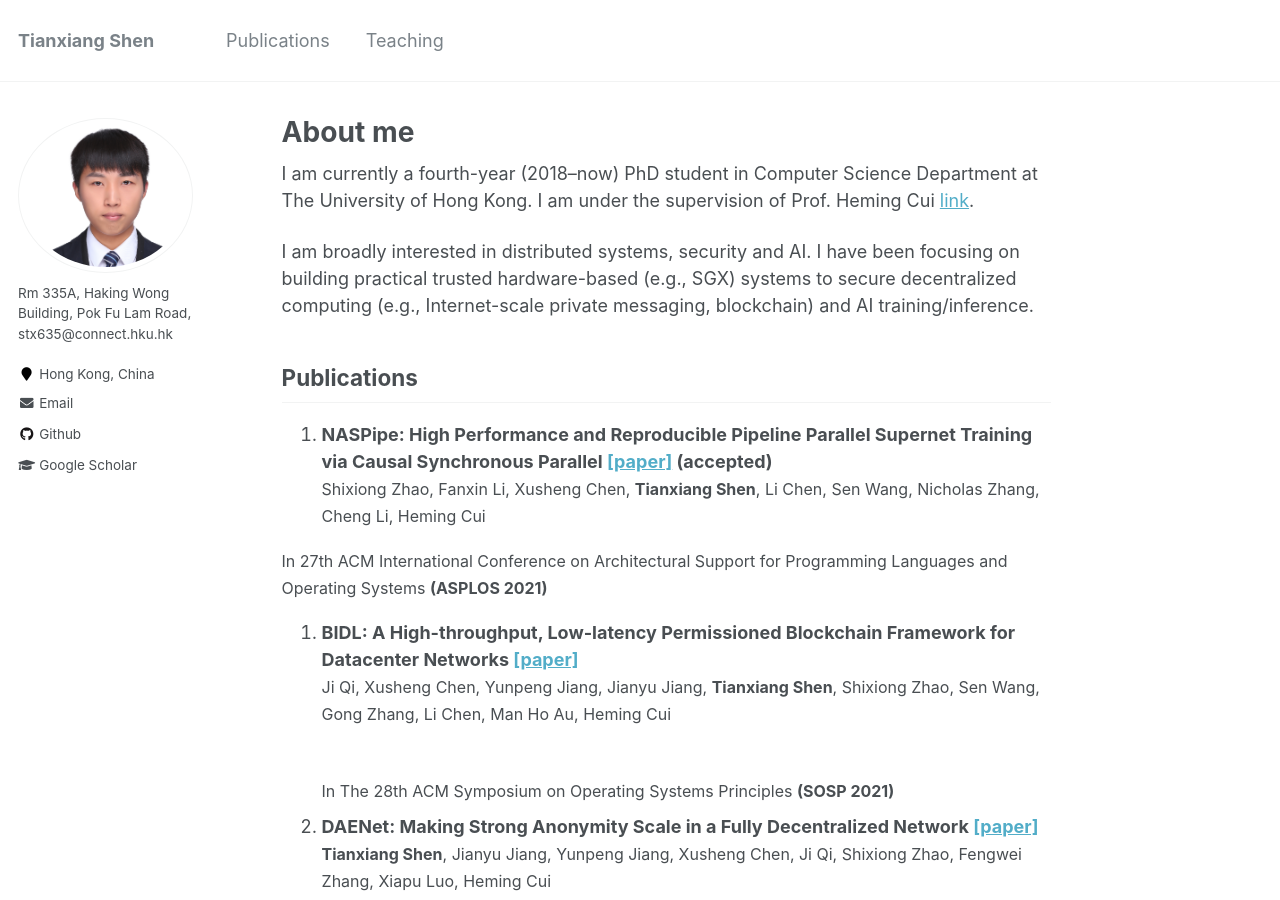
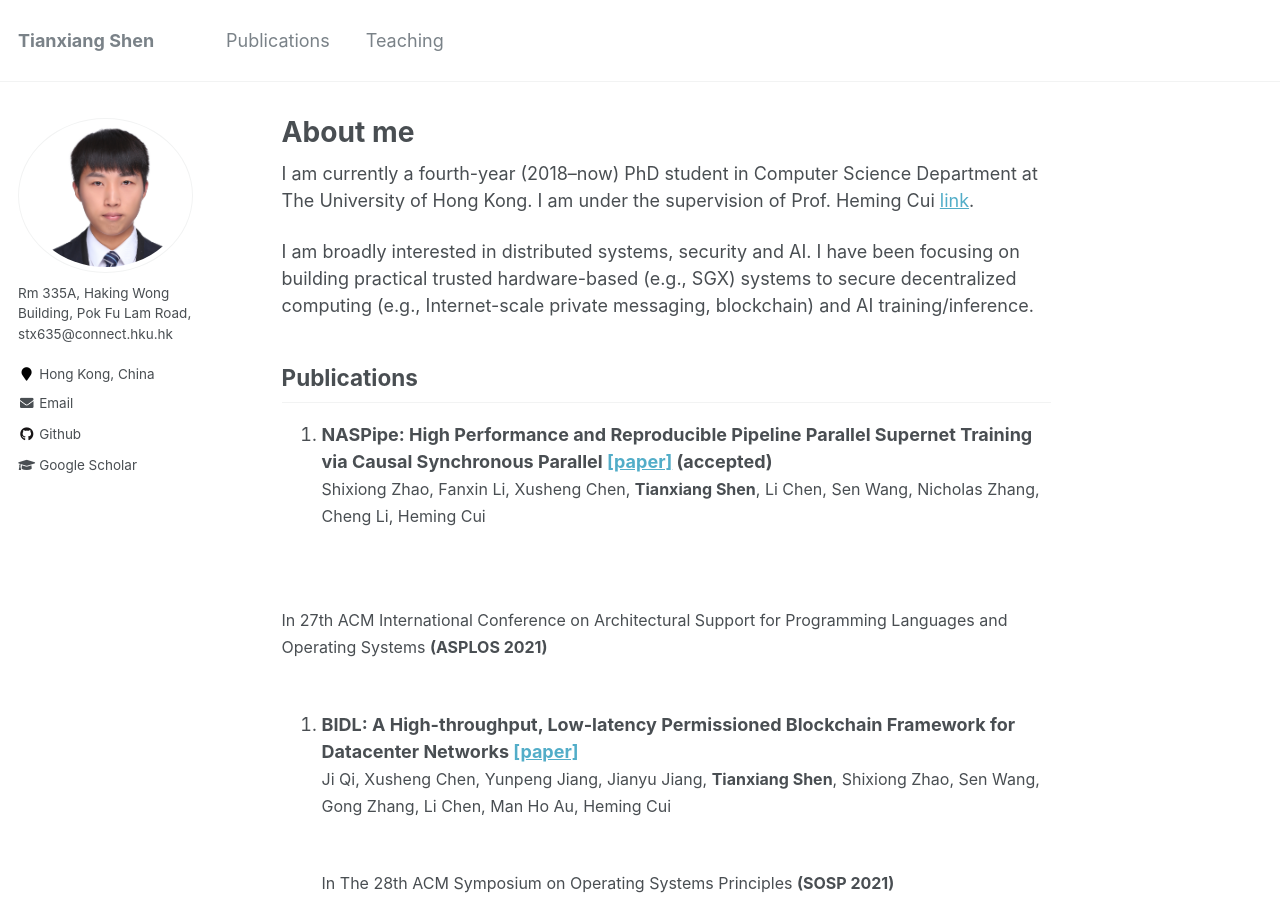
Before and after one commit to tianxiang999/tianxiang999.github.io, a Jekyll site: the page built from _pages/about.md, in a window 1280 px wide and 900 px high. Built offline with Jekyll 4.4.1, drawn with Linux system fonts in a browser that asks for light colours.

Commit message:
Update about.md

```diff
--- a/_pages/about.md
+++ b/_pages/about.md
@@ -21,8 +21,10 @@ Publications
    Training via Causal Synchronous Parallel [[paper]]() (accepted)</strong>
   <br>
    <font size="3">Shixiong Zhao, Fanxin Li, Xusheng Chen, <strong>Tianxiang
-Shen</strong>, Li Chen, Sen Wang, Nicholas Zhang, Cheng Li, Heming Cui</font>
-  <font size="3">In 27th ACM International Conference on Architectural Support for Programming Languages and Operating Systems <strong>(ASPLOS 2021)</strong> </font>
+   Shen</strong>, Li Chen, Sen Wang, Nicholas Zhang, Cheng Li, Heming
+   Cui</font><br/>
+  <br>
+  <font size="3">In 27th ACM International Conference on Architectural Support for Programming Languages and Operating Systems <strong>(ASPLOS 2021)</strong> </font><br/>
 
 2. <strong>BIDL: A High-throughput, Low-latency Permissioned Blockchain
   Framework for Datacenter Networks [[paper]]()</strong>
```
